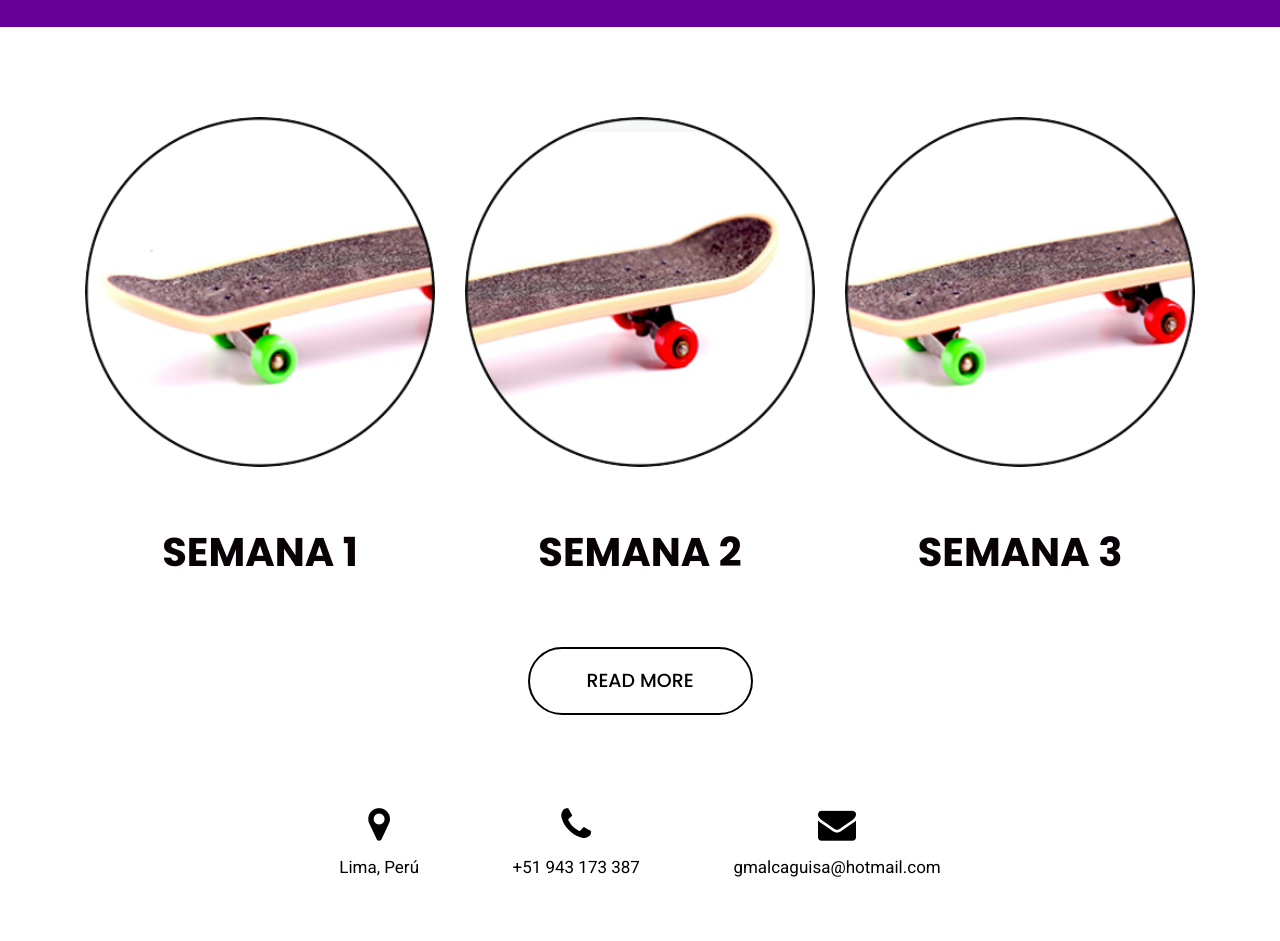
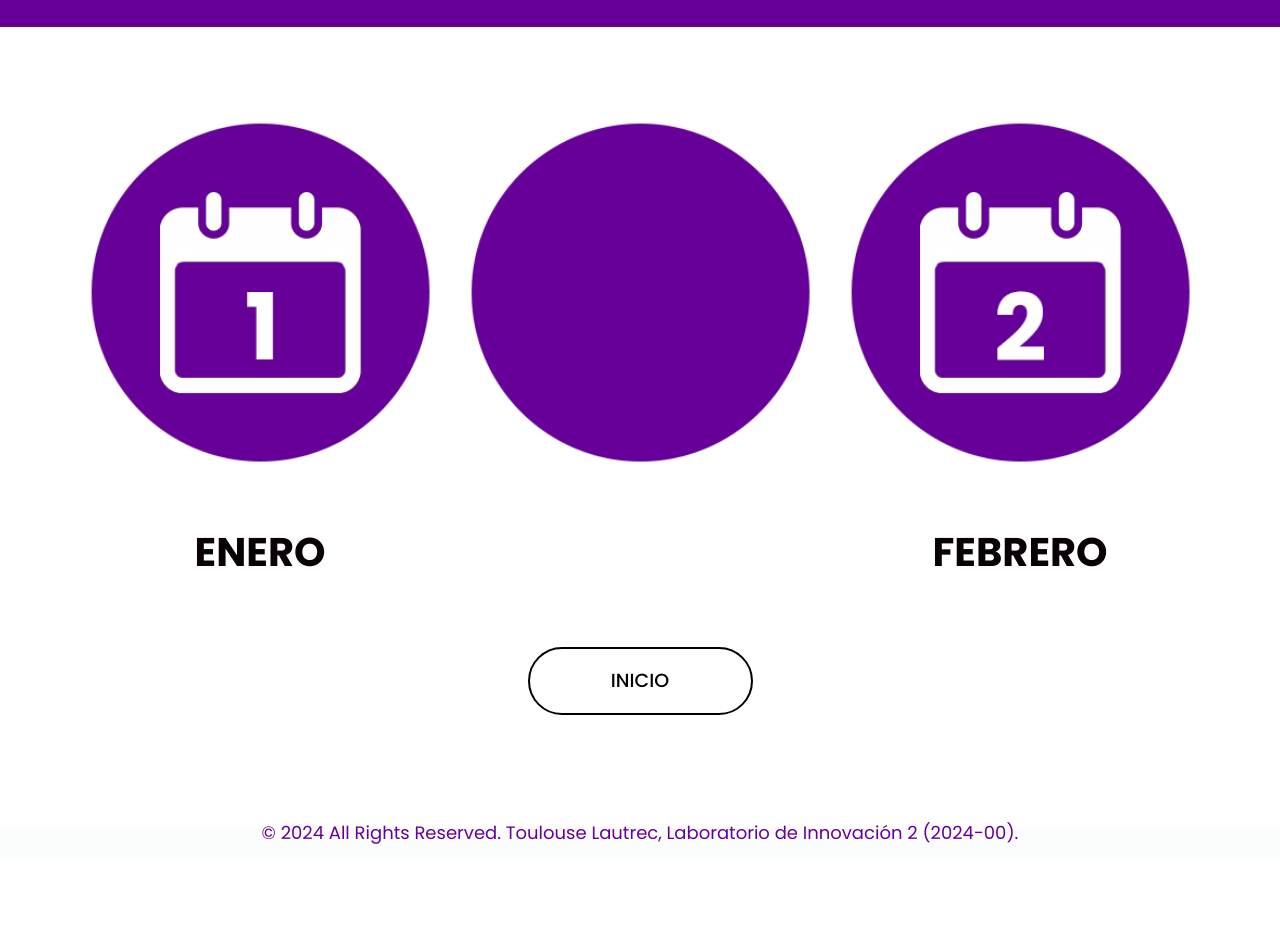
Before and after one commit to itsElPillo/Nueva-Bit-cora-2024, a plain HTML site: page classes.html in a window 1280 px wide. Shown: the part 211-1152 px from the top of the page. After the commit the page ends 1070 px from the top, so only its background shows below. Drawn offline with nearby package versions, Linux system fonts and the light colour scheme; files whose address does not match are found by name; a web font is replaced by a local one.

Commit message:
Cambios y arreglos

```diff
--- a/classes.html
+++ b/classes.html
@@ -88,25 +88,25 @@
             <div class="row">
                <div class="col-md-4">
                   <div class="classes_box">
-                     <figure><img src="images/classes_img1.png" alt="#"/></figure>
-                     <h3>Semana 1</h3>
+                     <figure><img src="images/Enero 1.png" alt="#"/></figure>
+                     <h3>Enero</h3>
                   </div>
                </div>
                <div class="col-md-4">
                   <div class="classes_box">
-                     <figure><img src="images/classes_img2.png" alt="#"/></figure>
-                     <h3>Semana 2</h3>
+                     <figure><img src="images/centro.png" alt="#"/></figure>
+                     <h3></h3>
                   </div>
                </div>
                <div class="col-md-4">
                   <div class="classes_box">
-                     <figure><img src="images/classes_img3.png" alt="#"/></figure>
-                     <h3>Semana 3</h3>
+                     <figure><img src="images/Febrero 2.png" alt="#"/></figure>
+                     <h3>Febrero</h3>
                   </div>
                </div>
                <div class="col-md-12">
                   <div class="p_fulltext">
-                     <a class="read_more" href="#">Read More</a>
+                     <a class="read_more" href="index.html">Inicio</a>
                   </div>
                </div>
             </div>
@@ -121,18 +121,12 @@
                <div class="row">
                   <div class="col-md-8 offset-md-2">
                      <div class="fid_box">
-                        <ul class="location_icon">
-                           <li><a href="#"><i class="fa fa-map-marker" aria-hidden="true"></i></a><br> Lima, Perú </li>
-                           <li><a href="#"><i class="fa fa-phone" aria-hidden="true"></i></a><br>+51 943 173 387
-                           </li>
-                           <li><a href="#"><i class="fa fa-envelope" aria-hidden="true"></i></a><br> gmalcaguisa@hotmail.com </li>
-                        </ul>
+
                      </div>
                   </div>
                   <div class="col-md-12">
                      <div class="dolor">
-                        <p>¡Tu tienes el proyecto, y yo las soluciones gráficas!</p>
-                        <p>¿Presentas alguna duda y/o consulta? No dudes en contactarme para ello.</p>
+
                      </div>
                   </div>
                </div>
@@ -141,7 +135,7 @@
                <div class="container">
                   <div class="row">
                      <div class="col-md-12">
-                        <p>© 2024 All Rights Reserved.</p>
+                        <p>© 2024 All Rights Reserved. Toulouse Lautrec, Laboratorio de Innovación 2 (2024-00).</p>
                      </div>
                   </div>
                </div>
--- a/css/style.css
+++ b/css/style.css
@@ -555,7 +555,7 @@ button {
 }
 
 .classes_box h3:hover {
-     color: #ff0000;
+     color: #660099;
      transition: ease-in all 0.5s;
 }
 
@@ -784,7 +784,7 @@ ul.location_icon li a:hover {
 }
 
 .copyright {
-     margin-top: 50px;
+     margin-top: 20px;
      padding-bottom: 20px;
      background: #fbfdfd;
 }
```
Also changed, not shown: index.html (+9 -12 lines), images/Enero 1.png (added), images/Febrero 2.png (added), images/centro.png (added).
